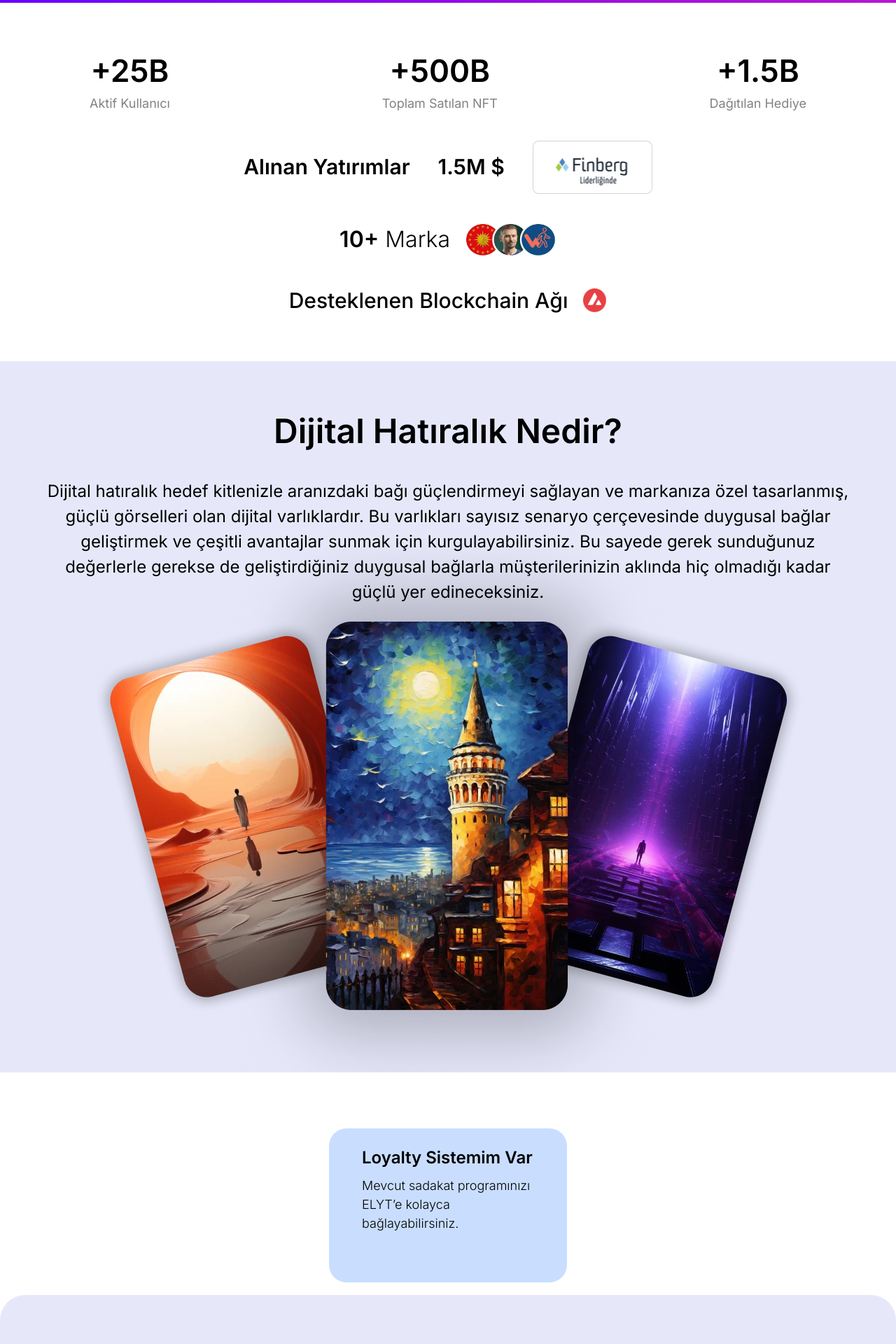
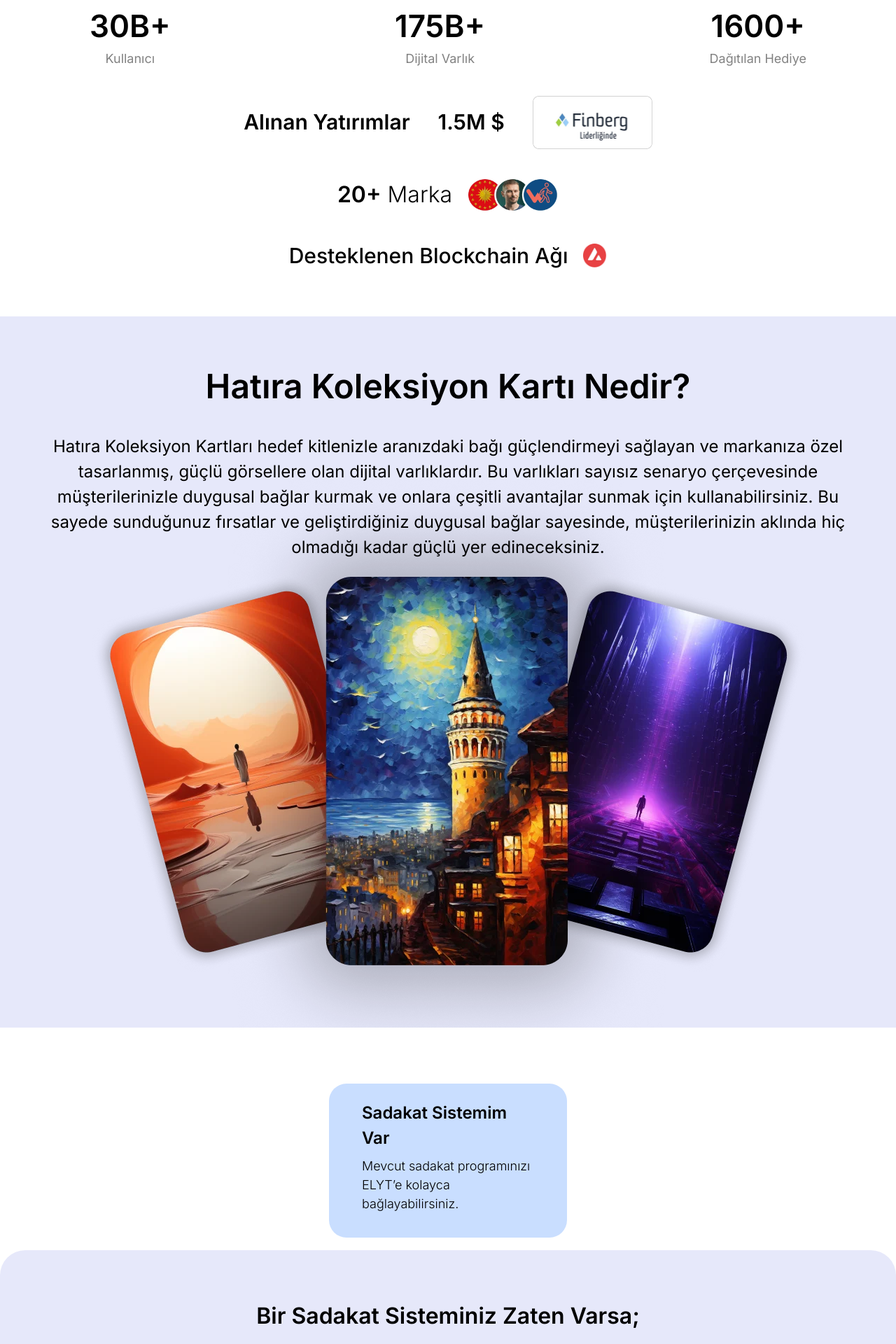
Before and after one commit to ELYT-Git/b2b-landing, a Next.js app: page / in a window 1280 px wide. Shown: the part 720-2640 px from the top of the page at 70% size. Built offline with nearby package versions, Linux system fonts and the light colour scheme.

Commit message:
Update wordings

```diff
--- a/app/_sections/footer.tsx
+++ b/app/_sections/footer.tsx
@@ -6,7 +6,7 @@ export const Footer = () => {
             <div className="text-[#545B98]">
                 © {
                     new Date().getFullYear()
-                } Elyt Networks, Inc
+                } ELYT TEKNOLOJİ
             </div>
             <div className="text-[#545B98] mt-5 md:mt-0 flex space-x-3 w-fit mx-auto md:mx-0">
                 <Link href={"https://static.elyt.net/legal/ELYT.Privacy_Policy.pdf"} target="_blank">Privacy Policy</Link>   <p>|</p>
--- a/app/_sections/header_first.tsx
+++ b/app/_sections/header_first.tsx
@@ -9,7 +9,7 @@ export const FirstHeader = () => {
         <div className="w-full max-w-container mx-auto z-[1]">
             <div className="md:max-w-[800px] z-10">
                 <div className="text-white text-[44px] md:text-header1 mt-[50px] font-[300] md:leading-[64px]">
-                    Miller birikir gider, dakikalar kullanılır gider ama <span className="font-[600]">ELYT</span> ile hatıralar sonsuza kadar kalır.
+                    Puanlar tükenir, miller uçar, <span className="font-[600]">ELYT</span> ile hatıralar sonsuza kadar kalır.
                 </div>
                 <div className="text-white text-subtitle2 font-[500] mt-5 w-full text-center md:text-left">
                     ELYT kurumsal avantajlarını keşfedin
--- a/app/_sections/loyalty.tsx
+++ b/app/_sections/loyalty.tsx
@@ -25,15 +25,15 @@ export const Loyalty = () => {
         <div className="w-full">
             <div className="mx-auto md5:ml-auto md5:mr-0 w-fit">
                 <LoyaltyTitle
-                    title="Loyalty Sistemim Var"
+                    title="Sadakat Sistemim Var"
                     description="Mevcut sadakat programınızı ELYT’e kolayca bağlayabilirsiniz."
                 />
             </div>
             <div className="bg-[#E6E8FA] md5:bg-[#ECF1F9] py-[70px] px-[45px] md5:pr-[90px] md5:pl-[20%] rounded-t-[36px] md5:rounded-l-none md5:rounded-r-[36px]">
                 <div className="md5:max-w-halfContainer md5:ml-auto md5:h-[300px]">
                     <Subject
-                        title={`Mevcut Loyalty Sistemlerine nasıl entegre oluyoruz?`}
-                        description={'Halihazırda bir sadakat sisteminiz varsa mevcut kurgularınızı ELYT’in sunduğu API’ler ve markanıza özel geliştirebileceğimiz dijital hatıralıklar ile çok daha güçlü bir yapıya kavuşturabilirsiniz.'}
+                        title={`Bir Sadakat Sisteminiz Zaten Varsa;`}
+                        description={'Mevcut bir sadakat sisteminiz varsa bu sistemi hiç değiştirmeden, ELYT’in sunduğu çözümler ile daha modern ve yenilikçi uygulmalara adım atabilirsiniz.'}
                     />
                 </div>
             </div>
@@ -42,15 +42,15 @@ export const Loyalty = () => {
         <div className="w-full">
             <div className="mx-auto md5:mr-auto md5:ml-0 w-fit">
                 <LoyaltyTitle
-                    title="Loyalty Sistemim Yok"
+                    title="Sadakat Sistemim Yok"
                     description="ELYT sizin için en uygun senaryoları kurgulamaya hazır."
                 />
             </div>
             <div className="bg-[#E6E8FA] md5:bg-[#ECF1F9] py-[70px] px-[45px] md5:pl-[90px] md5:pr-[20%] rounded-t-[36px] md5:rounded-r-none md5:rounded-l-[36px]">
                 <div className="md5:max-w-halfContainer md5:h-[300px]">
                     <Subject
-                        title={`Hemen bugün bir loyalty çözümüne mi ihtiyacınız var?`}
-                        description={'ELYT olarak ihtiyacınız olan sadakat programını sizin için uçtan uca tasarlayabiliriz. Güçlü görseller, interaktif etkileşimler, oyunlaştırma öğeleri ve fark yaratacak değer önerileri ile hedef kitlenizle ilişkinizi çağın ötesine taşıyın.'}
+                        title={`Bir Sadakat Sisteminiz Yoksa;`}
+                        description={'Uçtan uca modern bir sadakat programını sizin için tasarlıyoruz. Güçlü görseller, oyunlaştırma öğeleri ve fark yaratacak değer önerileri ile hedef kitlenizle ilişkinizi çağın ötesine taşımanızı sağlıyoruz.'}
                     />
                 </div>
             </div>
--- a/app/_sections/memory_token.tsx
+++ b/app/_sections/memory_token.tsx
@@ -3,9 +3,9 @@ export const MemoryToken = () => {
         <div className="w-full md5:grid md:grid-cols-2 md5:grid-cols-3  max-w-container mx-auto">
             <div className="col-span-2 md5:pr-12 flex items-center">
                 <div>
-                    <div className="text-[48px] font-[600] md5:text-[#3F3B3B] w-full h-fit text-center md5:text-left">Dijital Hatıralık Nedir?</div>
+                    <div className="text-[48px] font-[600] md5:text-[#3F3B3B] w-full h-fit text-center md5:text-left">Hatıra Koleksiyon Kartı Nedir?</div>
                     <div className="text-[24px] font-[400] md5:text-[#3F3B3B] w-full h-fit mt-8 text-center md5:text-left">
-                        Dijital hatıralık hedef kitlenizle aranızdaki bağı güçlendirmeyi sağlayan ve markanıza özel tasarlanmış, güçlü görselleri olan dijital varlıklardır. Bu varlıkları sayısız senaryo çerçevesinde duygusal bağlar geliştirmek ve çeşitli avantajlar sunmak için kurgulayabilirsiniz. Bu sayede gerek sunduğunuz değerlerle gerekse de geliştirdiğiniz duygusal bağlarla müşterilerinizin aklında hiç olmadığı kadar güçlü yer edineceksiniz.
+                    Hatıra Koleksiyon Kartları hedef kitlenizle aranızdaki bağı güçlendirmeyi sağlayan ve markanıza özel tasarlanmış, güçlü görsellere olan dijital varlıklardır. Bu varlıkları sayısız senaryo çerçevesinde müşterilerinizle duygusal bağlar kurmak ve onlara çeşitli avantajlar sunmak için kullanabilirsiniz. Bu sayede sunduğunuz fırsatlar ve geliştirdiğiniz duygusal bağlar sayesinde, müşterilerinizin aklında hiç olmadığı kadar güçlü yer edineceksiniz.
                     </div>
                 </div>
             </div>
--- a/app/_sections/stats.tsx
+++ b/app/_sections/stats.tsx
@@ -13,9 +13,9 @@ export const Stats = () => {
     return <div className="w-full py-[5%] px-[5%] md:px-[10%] relative overflow-hidden">
         <div className="grid grid-cols-1 md5:grid-cols-12 gap-x-10 w-full items-center max-w-container mx-auto">
             <div className="flex space-x-5 justify-between items-center col-span-6">
-                <Stat value="+25B" label="Aktif Kullanıcı"/>
-                <Stat value="+500B" label="Toplam Satılan NFT"/>
-                <Stat value="+1.5B" label="Dağıtılan Hediye"/>
+                <Stat value="30B+" label="Kullanıcı"/>
+                <Stat value="175B+" label="Dijital Varlık"/>
+                <Stat value="1600+" label="Dağıtılan Hediye"/>
             </div>
             <div className="flex space-x-5 justify-between items-center col-span-6">
                 <div className="text-[38px] md5:text-[30px] 2xl:text-[32px] 3xl:text-[44px] font-[600] hidden md5:block">
@@ -48,7 +48,7 @@ export const Stats = () => {
             </div>
             <div className="flex items-center justify-center mt-10 md5:mb-0 md5:col-span-6">
                 <div className="text-[24px] md:text-[32px] md5:text-[44px] 2xl:text-[54px] font-[300]">
-                    <span className="font-[600]">10+</span> Marka
+                    <span className="font-[600]">20+</span> Marka
                 </div>
                 <img alt="brands" src="Group 162748.webp" className="h-[50px] md5:h-[111px] 2xl:h-[120px] ml-5 md5:ml-auto md5:mr-2"/>
             </div>
--- a/app/_sections/subscribe.tsx
+++ b/app/_sections/subscribe.tsx
@@ -32,8 +32,10 @@ export const Subscribe = () => {
                 <div id="subscribe" className="w-full max-w-container mx-auto mt-[-50%] sm:mt-[-10%] md:mt-0">
                     <img alt="book" src="book.webp" className="w-[55%] md:w-[20%] mx-auto mt-[-18%] md:mt-0"/>
                     <div className="text-[22px] xs:text-[24px] sm:text-[30px] md:text-[44px] font-[300] w-fit mx-auto text-center">
-                        <span className="font-[600]">Bültenimize abone olun</span> ve <br/>
-                        <span className="font-[600]">hediye hatıra kartınızı</span> alın
+                        Hemen <span className="font-[600]">Özel Raporumuzu</span> ve <br/>
+                        <span className="font-[600]">Hediye Hatıra Kartınızı</span> Alın
+                        {/*<span className="font-[600]">Bültenimize abone olun</span> ve <br/>
+                        <span className="font-[600]">hediye hatıra kartınızı</span> alın*/}
                     </div>
                     {!submitted ? <><div className={`${emailValid ? 'border-[#564B8F]': 'border-[#ff4949] border-[2px]'} border-[#564B8F] h-[56px] border mt-5 w-fit mx-auto rounded-[25px] overflow-hidden`}>
                         <form onSubmit={(e) => {
@@ -54,7 +56,6 @@ export const Subscribe = () => {
                             <input type="submit" name="subscribe" id="mc-embedded-subscribe" value="Abone Ol" className="h-[55px] max-w-[50vw] px-5 md:px-10 bg-[#A76ACF] text-[20px] font-[600] text-white"/>
                         </form>
                     </div>
-                    <div className="text-[18px] xs:text-[20px] text-[#828282] font-[300] text-center mt-5">Lütfen <span className="font-[600]">kurumsal</span> mail adresinizi girin!</div>
                     </>: <div className="mt-5 w-fit mx-auto text-[44px] rounded-[25px] overflow-hidden">
                             Teşekkürler!
                         </div>
--- a/app/_sections/things_with_elyt.tsx
+++ b/app/_sections/things_with_elyt.tsx
@@ -96,8 +96,8 @@ export const ThingsWithElty = () => {
                 />
                 <Thing
                     icon="creditcard"
-                    title={<>Ek Gelirler İçin <span className="font-[600]">Kredi Kartı & Avax İle Satış</span></>}
-                    description="Arz edilen hatıralıkların kredi kartı ya da web3 üzerinden Avax token ile satışı."
+                    title={<>Ek Gelirler İçin <span className="font-[600]">Ödeme Entegrasyonu</span></>}
+                    description="Dijital varlıkların satışına yönelik gelişmiş kredi kartı ve Web3 entegrasyonu"
                 />
             </div>
         </div>
```
